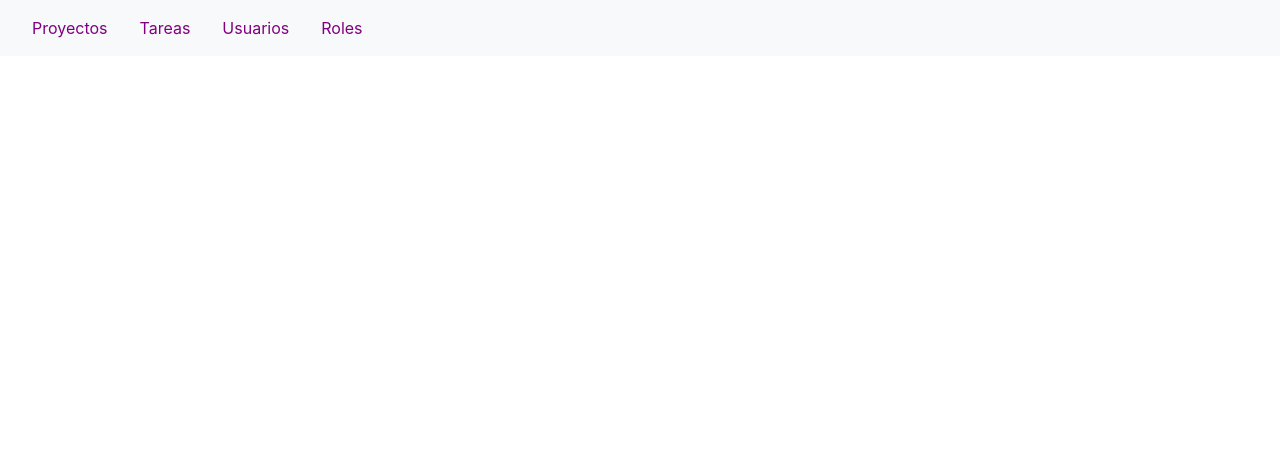
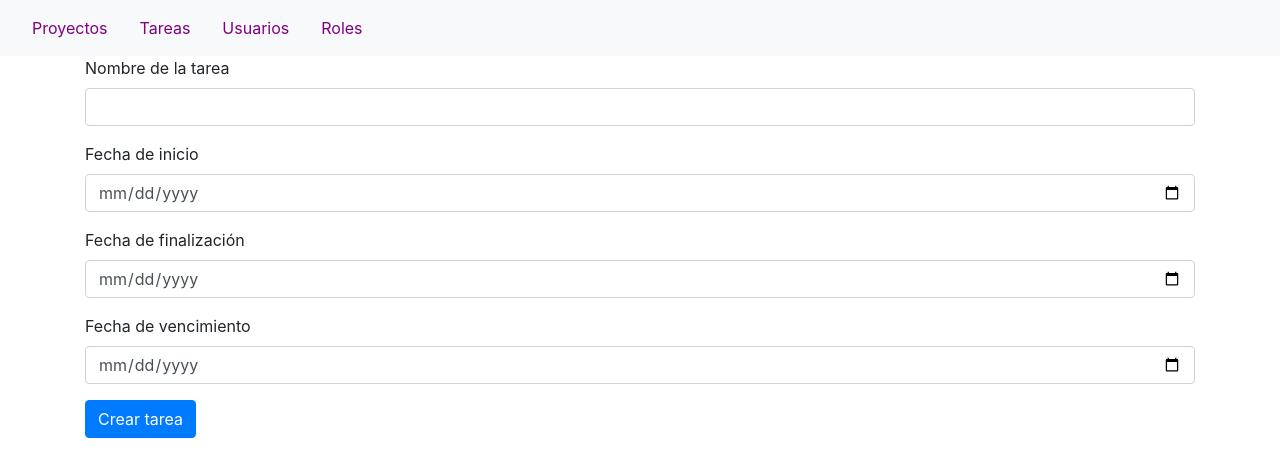
Before and after one commit to jairochapela/project-admin, an Angular app: page /tareas/1 in a window 1280 px wide. Before the commit this address led to /. Shown: the top 476 px of the page. Built offline with nearby package versions, Linux system fonts and the light colour scheme; no server answers.

Commit message:
Detalle de tarea.

```diff
--- a/src/app/app-routing.module.ts
+++ b/src/app/app-routing.module.ts
@@ -5,11 +5,13 @@ import { TareasListComponent } from './tareas-list/tareas-list.component';
 import { UsuariosListComponent } from './usuarios-list/usuarios-list.component';
 import { RolesListComponent } from './roles-list/roles-list.component';
 import { ProyectoDetailComponent } from './proyecto-detail/proyecto-detail.component';
+import { TareaDetailComponent } from './tarea-detail/tarea-detail.component';
 
 const routes: Routes = [
   {path: 'proyectos', component: ProyectosListComponent},
   {path: 'proyectos/:id', component: ProyectoDetailComponent},
   {path: 'tareas', component: TareasListComponent},
+  {path: 'tareas/:id', component: TareaDetailComponent},
   {path: 'usuarios', component: UsuariosListComponent},
   {path: 'roles', component: RolesListComponent}
 ];
--- a/src/app/app.module.ts
+++ b/src/app/app.module.ts
@@ -10,6 +10,7 @@ import { RolesListComponent } from './roles-list/roles-list.component';
 import { HttpClientModule } from '@angular/common/http';
 import { ProyectoDetailComponent } from './proyecto-detail/proyecto-detail.component';
 import { FormsModule, ReactiveFormsModule } from '@angular/forms';
+import { TareaDetailComponent } from './tarea-detail/tarea-detail.component';
 
 @NgModule({
   declarations: [
@@ -18,7 +19,8 @@ import { FormsModule, ReactiveFormsModule } from '@angular/forms';
     TareasListComponent,
     UsuariosListComponent,
     RolesListComponent,
-    ProyectoDetailComponent
+    ProyectoDetailComponent,
+    TareaDetailComponent
   ],
   imports: [
     BrowserModule,
--- /dev/null
+++ b/src/app/tarea-detail/tarea-detail.component.html
@@ -0,0 +1,23 @@
+<div class="container">
+    <form [formGroup]="tareaForm">
+        <div class="form-group">
+            <label for="nombre">Nombre de la tarea</label>
+            <input type="text" id="nombre" class="form-control" name="nombre" formControlName="nombre">
+        </div>
+        <div class="form-group">
+            <label for="fechaInicio">Fecha de inicio</label>
+            <input type="date" name="fechaInicio" id="fechaInicio" class="form-control" formControlName="fechaInicio">
+        </div>
+        <div class="form-group">
+            <label for="fechaFin">Fecha de finalización</label>
+            <input type="date" name="fechaFin" id="fechaFin" class="form-control" formControlName="fechaFin">
+        </div>
+        <div class="form-group">
+            <label for="fechaVencimiento">Fecha de vencimiento</label>
+            <input type="date" name="fechaVencimiento" id="fechaVencimiento" class="form-control" formControlName="fechaVencimiento">
+        </div>
+        <button *ngIf="!id" class="btn btn-primary" (click)="crear()">Crear tarea</button>
+        <button *ngIf="id" class="btn btn-primary" (click)="modificar()">Modificar tarea</button>
+        <button *ngIf="id" class="btn btn-outline-danger" (click)="eliminar()">Eliminar tarea</button>
+    </form>
+</div>
--- /dev/null
+++ b/src/app/tarea-detail/tarea-detail.component.ts
@@ -0,0 +1,83 @@
+import { Component, OnInit } from '@angular/core';
+import { FormBuilder, Validators } from '@angular/forms';
+import { HttpClient } from '@angular/common/http';
+import { environment } from 'src/environments/environment';
+import { ActivatedRoute, Router } from '@angular/router';
+
+@Component({
+  selector: 'app-tarea-detail',
+  templateUrl: './tarea-detail.component.html',
+  styleUrls: ['./tarea-detail.component.css']
+})
+export class TareaDetailComponent implements OnInit {
+
+  tareaForm = this.fb.group({
+    nombre: [null, Validators.required],
+    fechaInicio: [null, Validators.required],
+    fechaFin: null,
+    fechaVencimiento: null,
+  })
+
+  id = undefined;
+
+  constructor(private fb: FormBuilder, private http: HttpClient, private route: ActivatedRoute, private router: Router) { }
+
+  ngOnInit(): void {
+    this.route.params.subscribe(params => {
+      if (params.id !== "_nueva") {
+        this.http.get<any>(environment.apiBaseUrl + "tareas/" + params.id)
+          .subscribe(
+            proyecto => {
+              this.tareaForm.patchValue(proyecto);
+              this.id = proyecto.id;
+            },
+            error => {
+              alert("No se pudo cargar la tarea");
+            }
+          )
+      }
+    })
+  }
+
+  crear() {
+    this.http.post<any>(environment.apiBaseUrl + "tareas", this.tareaForm.value)
+      .subscribe(
+        tarea => {
+          alert("Tarea creada con éxito con id=" + tarea.id);
+          this.router.navigate(["tareas"]);
+        },
+        error => {
+          alert("Error creando la tarea: " + error.message)
+        })
+  }
+
+  modificar() {
+    this.http.put<any>(
+      environment.apiBaseUrl + "tareas/" + this.id,
+      this.tareaForm.value)
+    .subscribe(
+      tarea => {
+        alert("Tarea actualizada");
+        this.router.navigate(["tareas"]);
+      },
+      error => {
+        alert("Error actualizando tareas: " + error.message);
+      }
+    )
+  }
+
+  eliminar() {
+    if (confirm("¿Está seguro?")) {
+      this.http.delete<any>(environment.apiBaseUrl + "tareas/" + this.id)
+      .subscribe(
+        () => {
+          alert("Tarea eliminada con éxito.");
+          this.router.navigate(["tareas"]);
+        },
+        error => {
+          alert("Error eliminando la tarea: " + error.message);
+        }
+      )
+    }
+  }
+}
--- a/src/app/tareas-list/tareas-list.component.html
+++ b/src/app/tareas-list/tareas-list.component.html
@@ -12,11 +12,13 @@
         <tbody>
             <tr *ngFor="let tarea of tareas">
                 <td>{{tarea.id}}</td>
-                <td>{{tarea.nombre}}</td>
+                <td><a [routerLink]="tarea.id">{{tarea.nombre}}</a></td>
                 <td>{{tarea.fechaInicio | date:'dd/MM/yyyy'}}</td>
                 <td>{{tarea.fechaVencimiento | date:'dd/MM/yyyy'}}</td>
                 <td>{{tarea.fechaFin| date:'dd/MM/yyyy'}}</td>
             </tr>
         </tbody>
     </table>
+
+    <a routerLink="_nueva" class="btn btn-primary">Añadir tarea</a>
 </div>
```
Also changed, not shown: src/app/tarea-detail/tarea-detail.component.css (added), 1 other file (tests, documents, lock files or other folders).
